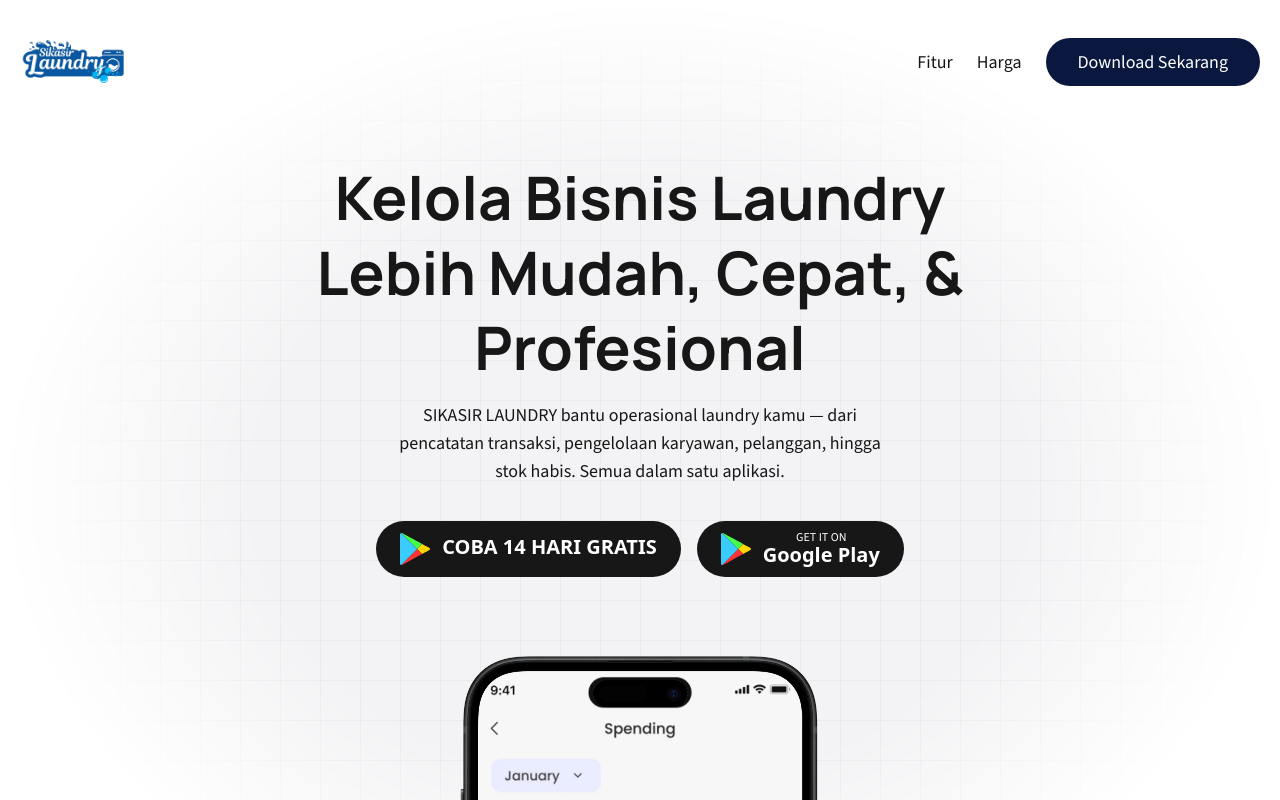
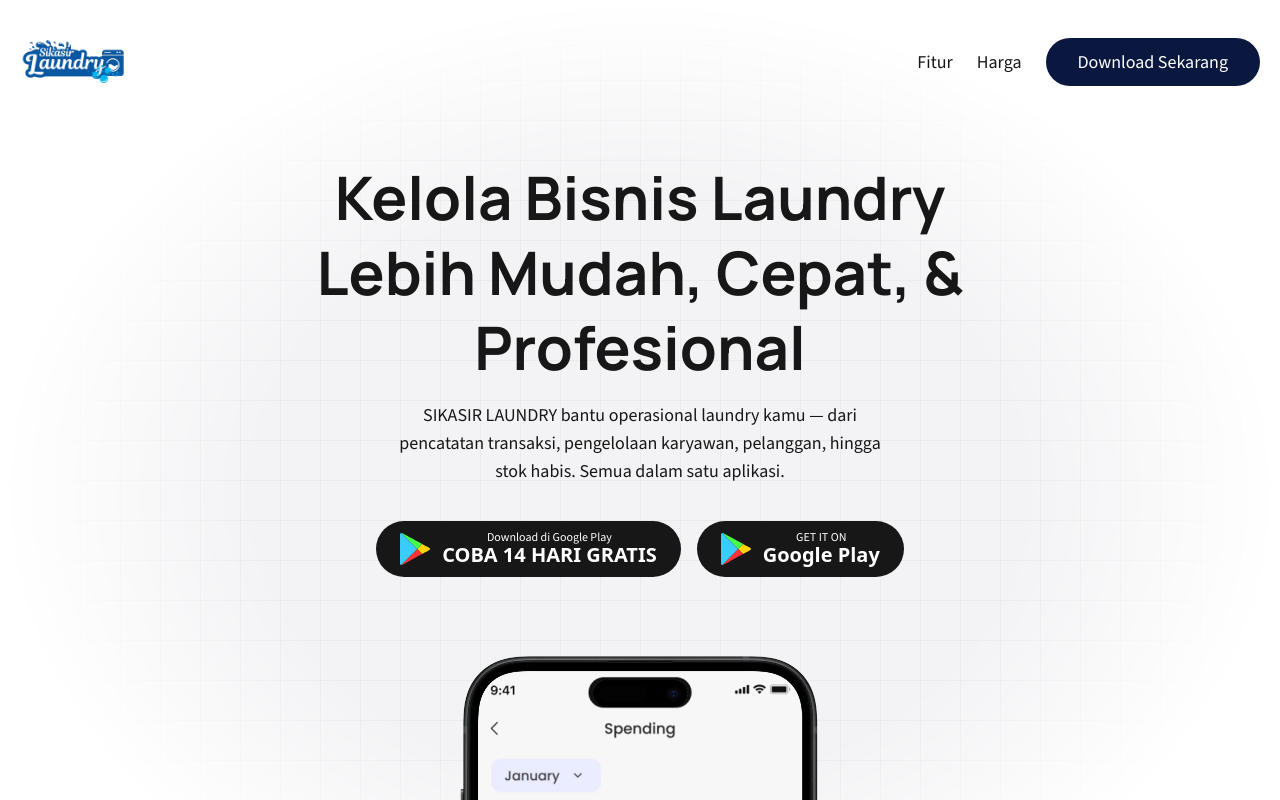
Before and after one commit to indriyantongrh/sikasirlandingpage, a Next.js app: page / in a window 1280 px wide. Shown: the top 800 px of the page. Built offline with nearby package versions, Linux system fonts and the light colour scheme.

Commit message:
Update AppStoreButton.tsx

```diff
--- a/src/components/AppStoreButton.tsx
+++ b/src/components/AppStoreButton.tsx
@@ -23,6 +23,9 @@
                     </svg>
                 </div>
                 <div>
+                    <div className="text-xs">
+                        Download di Google Play
+                    </div>
                     <div className="-mt-1 font-sans text-xl font-semibold">
                         COBA 14 HARI GRATIS
                     </div>
```
